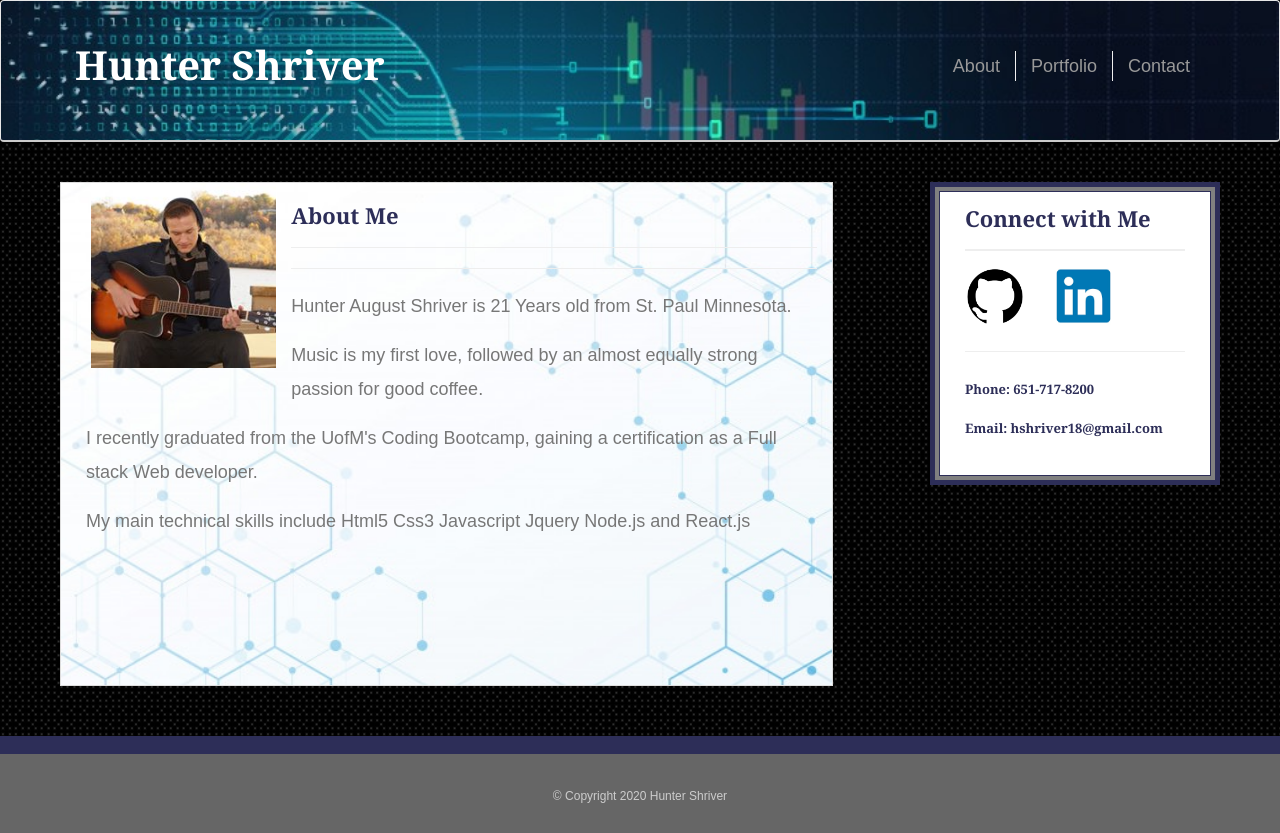
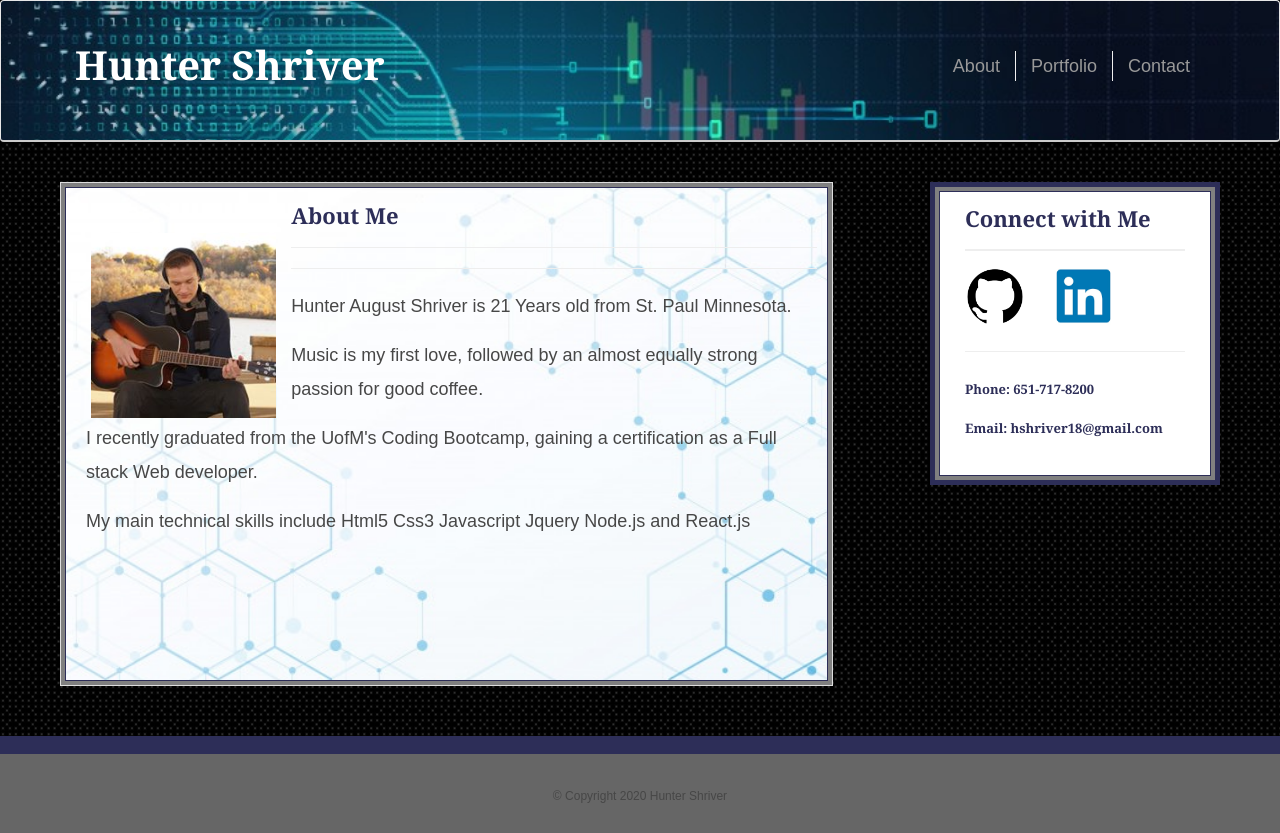
Before and after one commit to PROX-E/Bootstrap-Portfolio, a plain HTML site: page index.html in a window 1280 px wide. Drawn offline with nearby package versions, Linux system fonts and the light colour scheme.

Commit message:
update style.css

```diff
--- a/assets/css/style.css
+++ b/assets/css/style.css
@@ -43,6 +43,9 @@ body {
   h2,
   h3 {
     font-size: 22px;
+  }
+  p{
+    color: rgb(71, 71, 71);
   }
 
 /* Header styles start */
@@ -142,6 +145,8 @@ h3,
   #bio-main{
     background: url("../images/bio-background.jpg");
     background-size: cover;
+    box-shadow:0 0 0 4px inset grey,
+    0 0 0 5px inset #2d2e58 ;
   }
   .main-section p {
     margin: 0px 15px 15px 10px;
@@ -157,10 +162,11 @@ h3,
 
   #profile-photo {
     max-width: 25%;
-    margin-bottom: 15px;
+    margin-bottom: 0;
     margin-right: 15px;
     margin-left: 15px;
     display: block;
+    padding-top: 50px;
   }
 /* index styles end */
 
```
